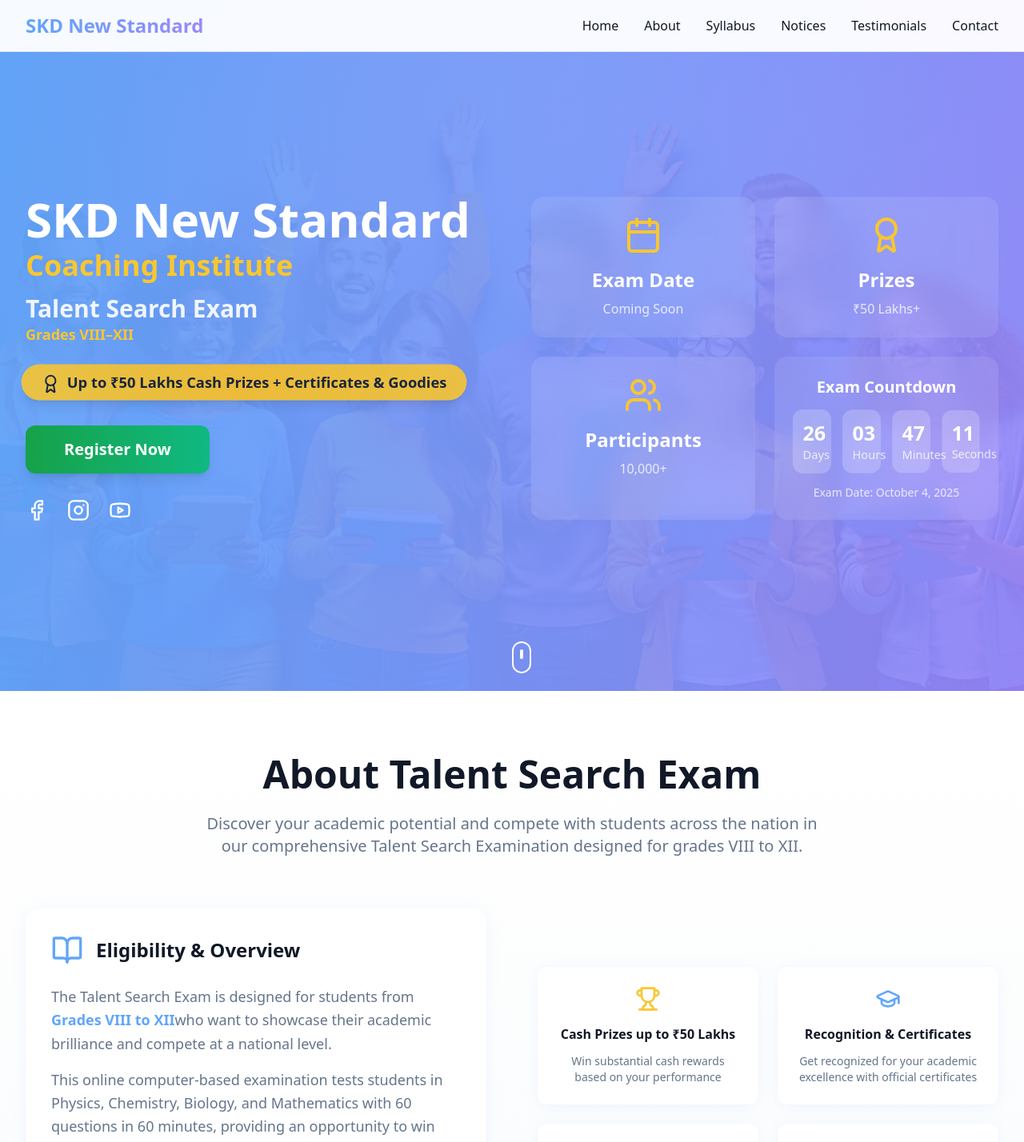
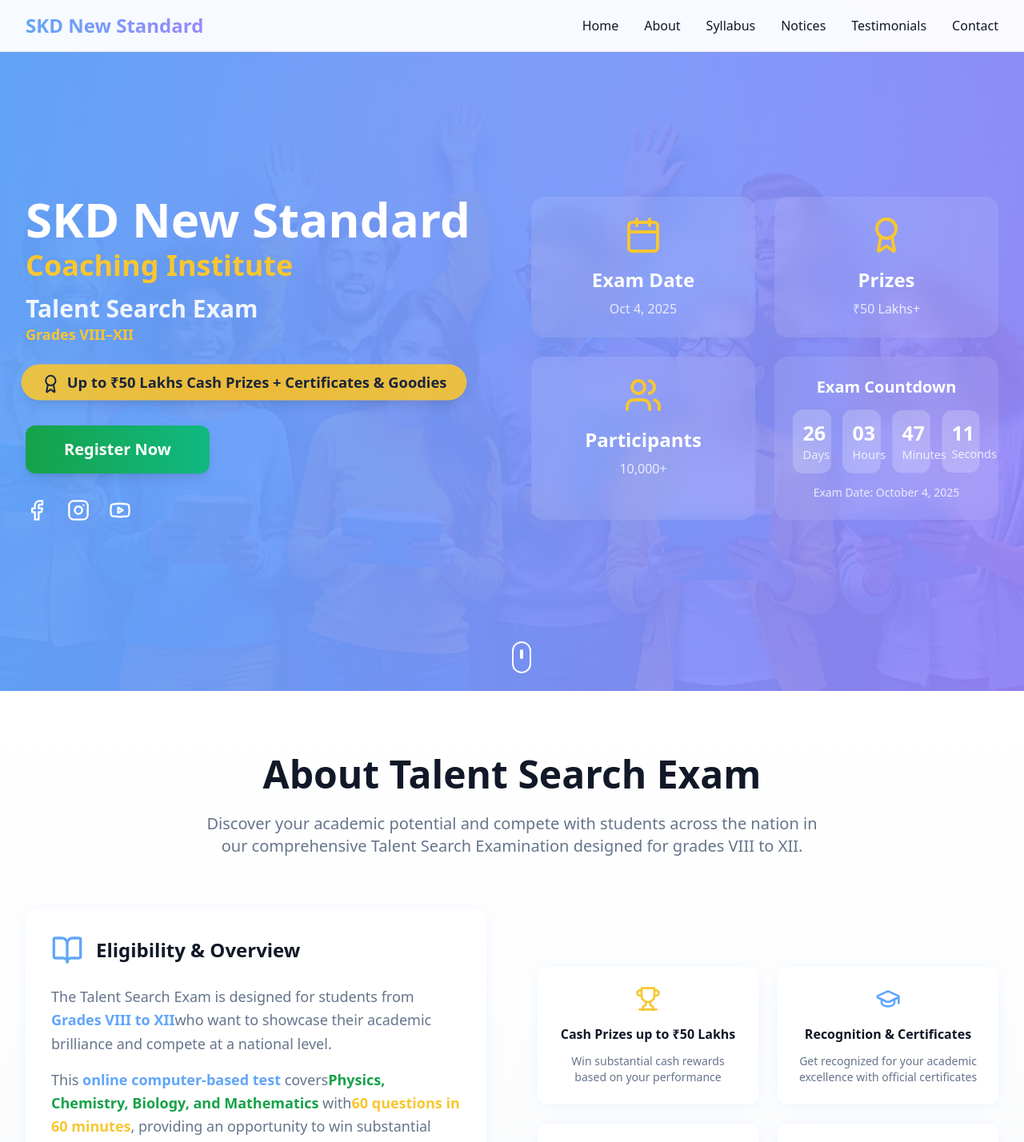
Before and after one commit to anu-skd/skd-talent-quest, a React (Vite) app: page / in a window 1280 px wide. Shown: the top 1428 px of the page at 80% size. Built offline with nearby package versions, Linux system fonts and the light colour scheme.

Commit message:
Update exam details and registration

```diff
--- a/src/components/AboutSection.tsx
+++ b/src/components/AboutSection.tsx
@@ -72,8 +72,9 @@ const AboutSection = ({ onOpenRegistration }: { onOpenRegistration: () => void }
                 </p>
 
                 <p className="text-lg leading-relaxed">
-                  This online computer-based examination tests students in Physics, Chemistry, Biology,
-                  and Mathematics with 60 questions in 60 minutes, providing an opportunity to win
+                  This <strong className="text-primary">online computer-based test</strong> covers
+                  <strong className="text-success">Physics, Chemistry, Biology, and Mathematics</strong> with
+                  <strong className="text-secondary">60 questions in 60 minutes</strong>, providing an opportunity to win
                   substantial rewards while gaining recognition for academic achievements.
                 </p>
 
--- a/src/components/HeroSection.tsx
+++ b/src/components/HeroSection.tsx
@@ -11,7 +11,7 @@ const HeroSection = ({ onOpenRegistration }: { onOpenRegistration: () => void })
       <div className="absolute inset-0 z-0">
         <img
           src={heroImage}
-          alt="Students studying"
+          alt="Education and learning"
           className="w-full h-full object-cover opacity-20"
         />
         <div className="absolute inset-0 bg-gradient-to-r from-primary/80 to-accent/60"></div>
@@ -109,8 +109,8 @@ const HeroSection = ({ onOpenRegistration }: { onOpenRegistration: () => void })
               whileHover={{ scale: 1.05 }}
             >
               <Calendar className="mx-auto mb-4 text-secondary" size={48} />
-              <h3 className="text-2xl font-bold text-white mb-2">Exam Date</h3>
-              <p className="text-white/80">Coming Soon</p>
+               <h3 className="text-2xl font-bold text-white mb-2">Exam Date</h3>
+               <p className="text-white/80">Oct 4, 2025</p>
             </motion.div>
 
             <motion.div
```
